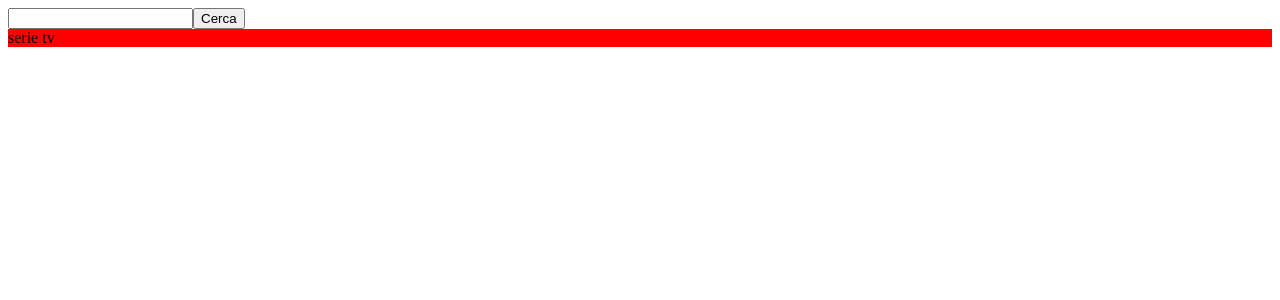
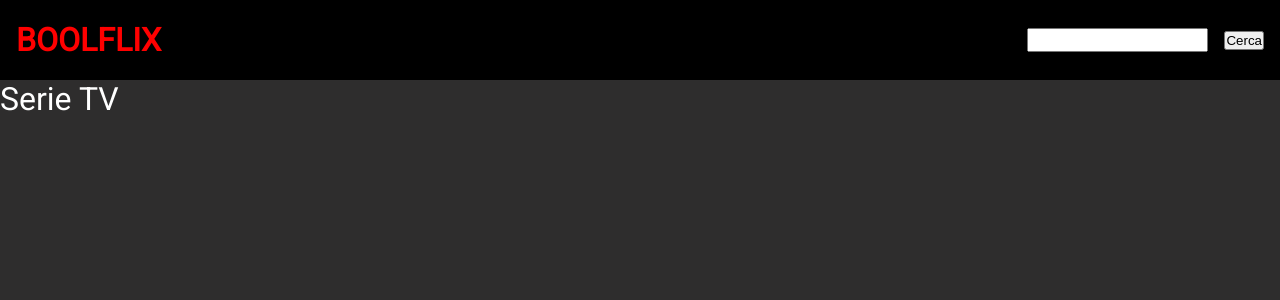
Before and after one commit to LaSe28/vue-boolflix, a Vue app: page / in a window 1280 px wide. Shown: the top 300 px of the page. Built offline with nearby package versions, Linux system fonts and the light colour scheme.

Commit message:
add imgs

```diff
--- a/src/App.vue
+++ b/src/App.vue
@@ -31,6 +31,7 @@ export default {
       if (this.searchValue !== '') {
         axios.get(`https://api.themoviedb.org/3/search/movie?api_key=01af620fbe2924c05e6048caa6f5c225&language=it_IT&query=${this.searchValue}`)
           .then((res) => {
+            console.log(res)
             for (let i = 0; i < res.data.results.length; i++) {
               this.arrSearchFilm.push({
                 title: res.data.results[i].title,
@@ -44,7 +45,6 @@ export default {
           })
         axios.get(`https://api.themoviedb.org/3/search/tv?api_key=01af620fbe2924c05e6048caa6f5c225&language=it_IT&query=${this.searchValue}`)
           .then((res) => {
-            console.log(res)
             for (let i = 0; i < res.data.results.length; i++) {
               this.arrSearchTv.push({
                 title: res.data.results[i].name,
@@ -63,5 +63,6 @@ export default {
 </script>
 
 <style lang="scss">
+@import './assets/styles/style.scss'
 
 </style>
--- /dev/null
+++ b/src/assets/styles/partials/_general.scss
@@ -0,0 +1,10 @@
+html{
+    font-family: 'Roboto', sans-serif;
+}
+body{
+    background-color: #2e2d2d;
+}
+.container{
+    width: 1400px;
+    margin: auto;
+}
--- /dev/null
+++ b/src/assets/styles/partials/_reset.scss
@@ -0,0 +1,5 @@
+*{
+    margin: 0;
+    padding: 0;
+    box-sizing: border-box;
+}
--- /dev/null
+++ b/src/assets/styles/style.scss
@@ -0,0 +1,3 @@
+@import url('https://fonts.googleapis.com/css2?family=Roboto&display=swap');
+@import './partials/reset';
+@import './partials/general';
--- a/src/components/HeaderBoolflix.vue
+++ b/src/components/HeaderBoolflix.vue
@@ -1,7 +1,10 @@
 <template>
   <header>
-    <input v-model="searchText" type="text">
-    <button @click="searchFor">Cerca</button>
+    <h1>boolflix</h1>
+    <div>
+      <input v-model="searchText" type="text">
+      <button @click="searchFor">Cerca</button>
+    </div>
   </header>
 </template>
 
@@ -25,6 +28,23 @@ export default {
 }
 </script>
 
-<style>
-
+<style lang="scss" scoped>
+header{
+  display: flex;
+  justify-content: space-between;
+  align-items: center;
+  height: 5rem;
+  background-color: black;
+  h1{
+    text-transform: uppercase;
+    color: red;
+    margin: 1rem;
+  }
+  input{
+    height: 1.5rem;
+  }
+  button{
+    margin: 1rem;
+  }
+}
 </style>
--- a/src/components/MainBoolflix.vue
+++ b/src/components/MainBoolflix.vue
@@ -1,20 +1,29 @@
 <template>
   <main>
     <div class="container">
-      <div class="card" v-for="film in arraySearchFilm" :key="film.id">
+      <div class="card" v-for="film in arraySearchFilm" :style=" 'background: url(\'http://image.tmdb.org/t/p/w200/' + film.poster_path + '\');'" :key="film.id">
+        <div class="background">
+          <div class="card-text">
             <div>Titolo: {{film.title}}</div>
             <div>Titolo originale: {{film.original_title}}</div>
             <lang-flag :iso="film.original_language"/>
             <div>Voto: {{film.vote_average}}</div>
           </div>
         </div>
-    <div style="background-color: red;">serie tv</div>
+      </div>
+    </div>
+    <div class="series" v-if="arraySearchTv === '' ">Non ci sono serie TV</div>
+    <div class="series" v-else> Serie TV</div>
     <div class="container">
-      <div class="card" v-for="sit in arraySearchTv" :key="sit.id">
+      <div class="card" v-for="sit in arraySearchTv" :style=" 'background: url(\'http://image.tmdb.org/t/p/w200/' + sit.poster_path + '\');'" :key="sit.id">
+      <div class="background">
+        <div class="card-text">
           <div>nome: {{sit.title}}</div>
           <div>Titolo originale: {{sit.original_title}}</div>
           <lang-flag :iso="sit.original_language" />
           <div>Voto: {{sit.vote_average}}</div>
+        </div>
+      </div>
       </div>
     </div>
   </main>
@@ -30,7 +39,7 @@ export default {
   },
   data () {
     return {
-      lang: null
+
     }
   },
   props: {
@@ -45,14 +54,35 @@ export default {
   display: flex;
   flex-wrap: wrap;
 }
+.hidden{
+  display: none;
+}
+.series{
+  color: white;
+  font-size: 2rem;
+}
 .card{
+  position: relative;
   height: 300px;
   width: 200px;
   margin: 2rem;
+  border-radius: .5rem;
   overflow: auto;
-  background-color: #c1c1c1;
-  div{
-    margin-bottom: 1rem;
+  color: white;
+  border: 2px solid white;
+  .card-text{
+    height: 70%;
+    display: flex;
+    flex-direction: column;
+    justify-content: space-around;
+  }
+  .background{
+    position: absolute;
+    top: 0;
+    z-index: 0;
+    height: 100%;
+    width: 100%;
+    background-color: rgba($color: #000000, $alpha: 0.4);
   }
 }
 </style>
```
Lines whose indentation alone changed are shown as unchanged.
